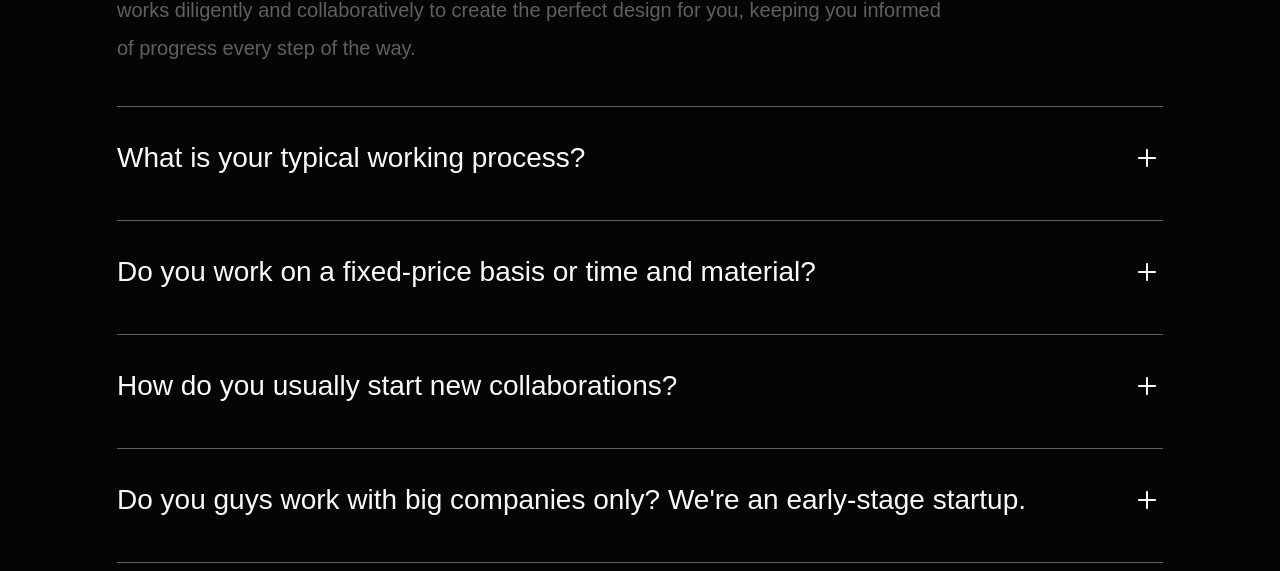
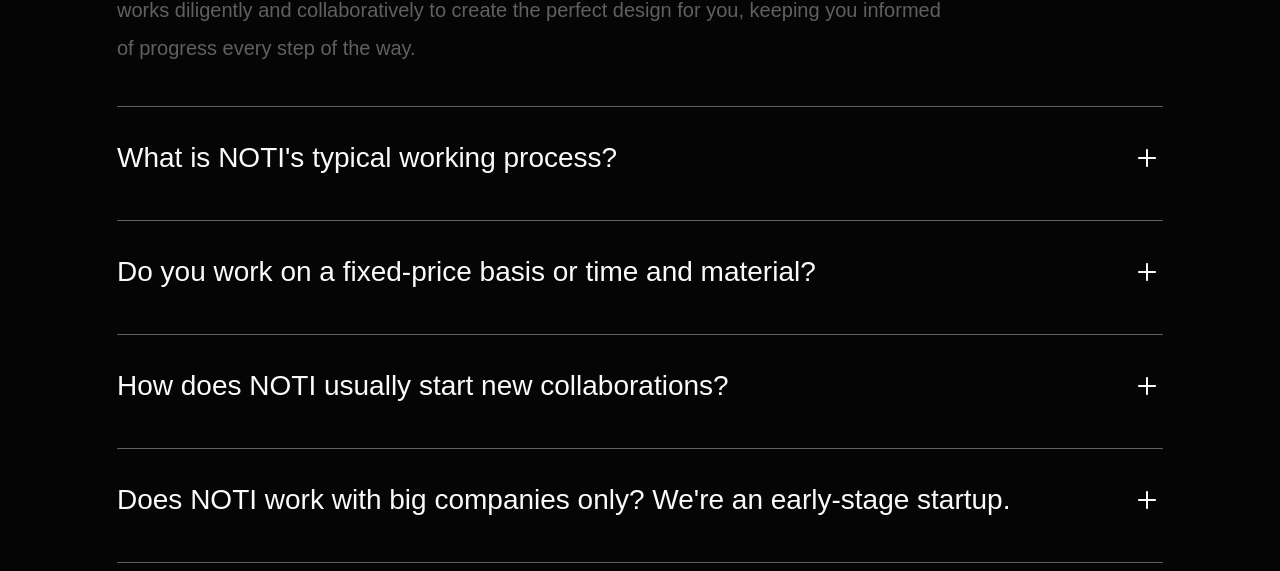
Before and after one commit to The-NOTI-company/company-website, a Next.js app: page / in a window 1280 px wide. Shown: the part 9655-10226 px from the top of the page. Built offline with nearby package versions, Linux system fonts and the light colour scheme; a web font is replaced by a local one.

Commit message:
Minor fixes

```diff
--- a/components/mobileView.tsx
+++ b/components/mobileView.tsx
@@ -10,7 +10,7 @@
 
   return (
     <div className='w-full h-screen relative flex lg:hidden'>
-      <div className=' flex flex-col mt-[156px] items-center text-center justify-self-center self-center relative w-full z-10'>
+      <div className=' flex flex-col mt-[140px] items-center text-center justify-self-center self-center relative w-full z-10'>
         <div className='mb-[50px]'>
           <img
             src='/assets/svg/mobile.svg'
--- a/data/faqs.js
+++ b/data/faqs.js
@@ -4,7 +4,7 @@
         answer: "We believe in working quickly and efficiently to get your brand off the ground. Depending on your project needs, we can begin our process within a few days of initial contact. Our team works diligently and collaboratively to create the perfect design for you, keeping you informed of progress every step of the way."
     },
     {
-        question: "What is your typical working process?",
+        question: "What is NOTI's typical working process?",
         answer: "Our process starts with understanding. We take the time to learn about your business, your needs, and understand your goals for the project. We dedicate time to research and discuss the proposed concept in order to ensure that our design solutions are tailored for each project. After that, we develop a creative approach, work on the design and present for review. In this process, we will continue to make changes until we reach a final result that meets or exceeds expectations."
     },
     {
@@ -12,11 +12,11 @@
         answer: "We understand that different projects require different approaches and offer both fixed-price contracts and time and material. Our team works with you to determine the best approach for your project. We also offer hybrid solutions, allowing us to tailor our services based on the individual needs of each client."
     },
     {
-        question: "How do you usually start new collaborations?",
+        question: "How does NOTI usually start new collaborations?",
         answer: "We start by getting to know the brand, understanding their goals and objectives, and exploring the different possibilities for engagement. This process involves a deep dive into the brand's identity, audience, and target market. Once we have a clear sense of the challenge at hand, we focus on creating a strategic plan that will achieve our joint vision for growth. We collaborate closely with our clients to evaluate our progress and make tweaks along the way as needed."
     },
     {
-        question: "Do you guys work with big companies only? We're an early-stage startup.",
+        question: "Does NOTI work with big companies only? We're an early-stage startup.",
         answer: "Absolutely not! We believe that it’s possible to create something truly extraordinary regardless of the size of your company. Whether you’re an early stage startup or a large enterprise, NOTI is here to provide creative solutions and help build your brand. Contact us today and see how we can work together and make your business stand out from the crowd."
     },
 ]
--- a/pages/404.tsx
+++ b/pages/404.tsx
@@ -31,7 +31,7 @@
                     <p className='uppercase font-medium text-mystery-400 text-[20px] leading-[27px] w-[50%]'>
                         This page currently exists in the future.<br/>
                         Could be a few hours, a few days or a few weeks.
-                        But right now, you get to imagine this page however you it to be.
+                        Right now, you get to imagine this page however you want it to be.
                         <br/>
                         <br />
                         <br/>
```
